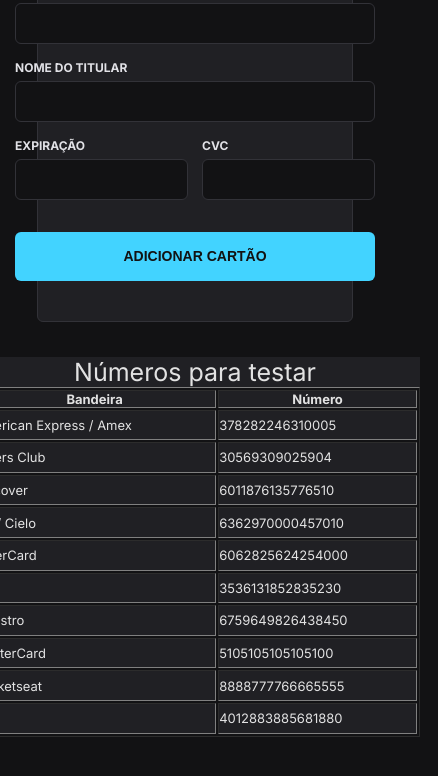
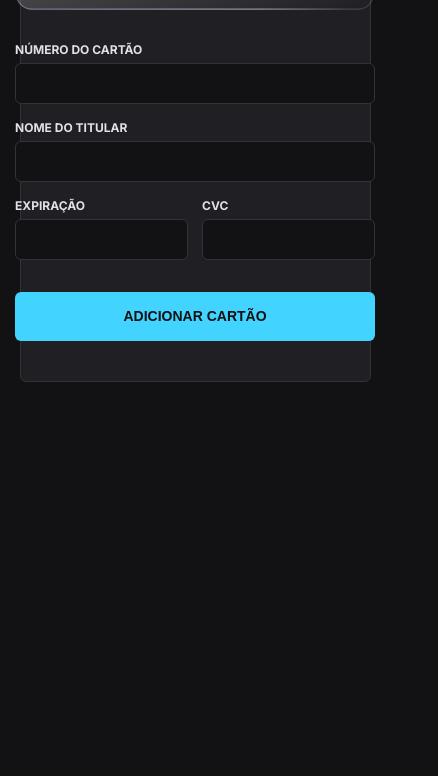
Before and after one commit to patyfil/Rocketseat-ExplorerLab-JavaScript, a website built with Vite: page index.html in a window 390 px wide. Shown: the part 382-1158 px from the top of the page, 438 px wide, since content can reach past the window. After the commit the page ends 844 px from the top, so only its background shows below. Built offline with nearby package versions, Linux system fonts and the light colour scheme.

Commit message:
alterando mobile

```diff
--- a/src/css/base.css
+++ b/src/css/base.css
@@ -51,26 +51,6 @@ body {
 
 section#table {
   display: flex;
-  padding: 0 15% 0% 0%;
+  margin: auto;
   justify-content: center;
 }
-
-@media (max-width: 1350px) {
-body {
-  display: block;
-    padding: 5% 5%;
-}
-section#table {
-  display: flex;
-  padding: 5% 5%;
-}
-}
-
-@media (max-width: 1100px) {
-
-section#table {
-  font-size: 1.3rem;
-  margin: 5%;
-  justify-content: center;
-}
-}
--- a/src/css/index.css
+++ b/src/css/index.css
@@ -19,6 +19,13 @@
   .cc-bg svg {
     width: 100%;
     height: auto;
+  }
+}
+
+@media (max-width: 1350px) {
+  section#table {
+    display: none;
+    visibility: hidden;
   }
 }
 
```
